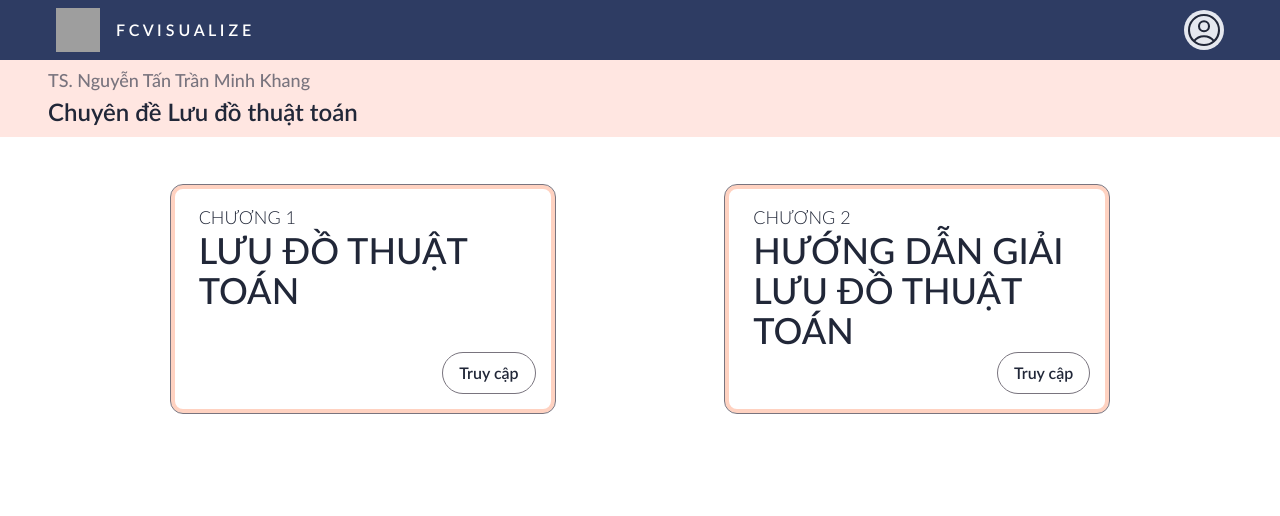
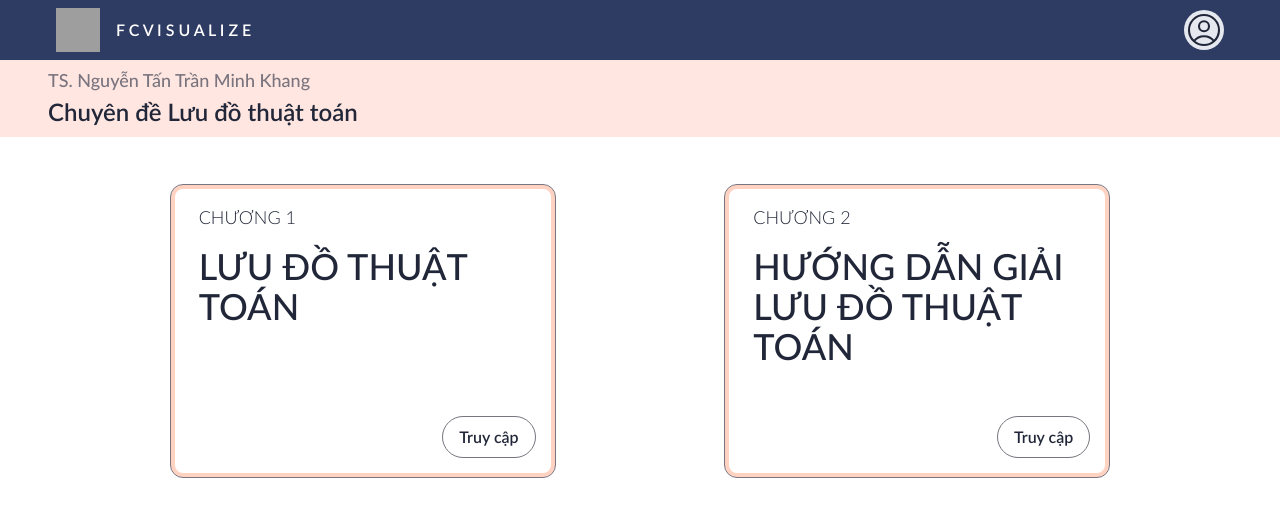
Before and after one commit to ngxquang/SE-Flowchart-FE, a Next.js app: page /chapter in a window 1280 px wide. Shown: the top 516 px of the page. Built offline with nearby package versions, Linux system fonts and the light colour scheme; grey boxes are pictures that could not be loaded.

Commit message:
fix: add padding to ChapterCard

```diff
--- a/src/components/ChapterCard/index.tsx
+++ b/src/components/ChapterCard/index.tsx
@@ -12,9 +12,9 @@ function ChapterCard({ id, title, content, url }: ChapterCardType) {
     >
       <div className="flex flex-grow flex-col">
         <h3 className="ml-2 text-lg font-light uppercase">{title}</h3>
-        <h1 className="ml-2 text-4xl font-medium uppercase">{content}</h1>
+        <h1 className="ml-2 py-4 text-4xl font-medium uppercase">{content}</h1>
       </div>
-      <div className="flex justify-end">
+      <div className="flex justify-end pt-8">
         <span className="group-hover:hidden">
           <ButtonOutline content="Truy cập" />
         </span>
```
